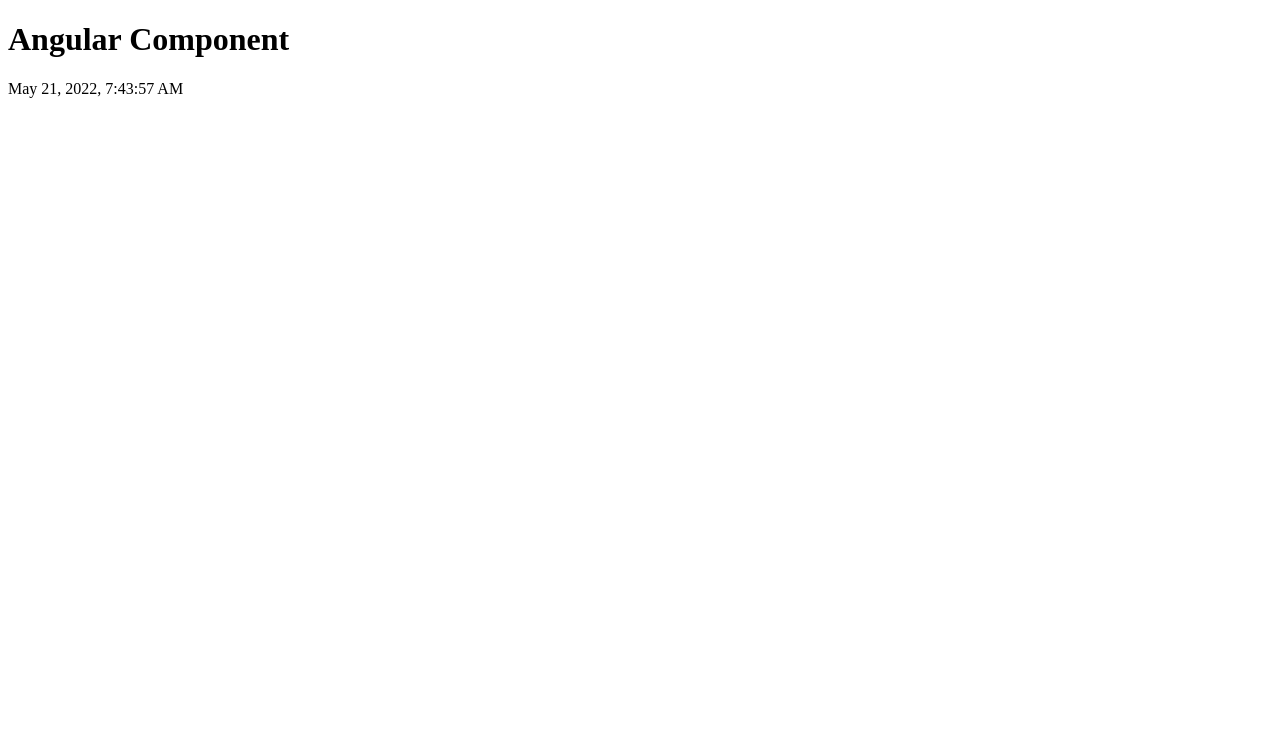
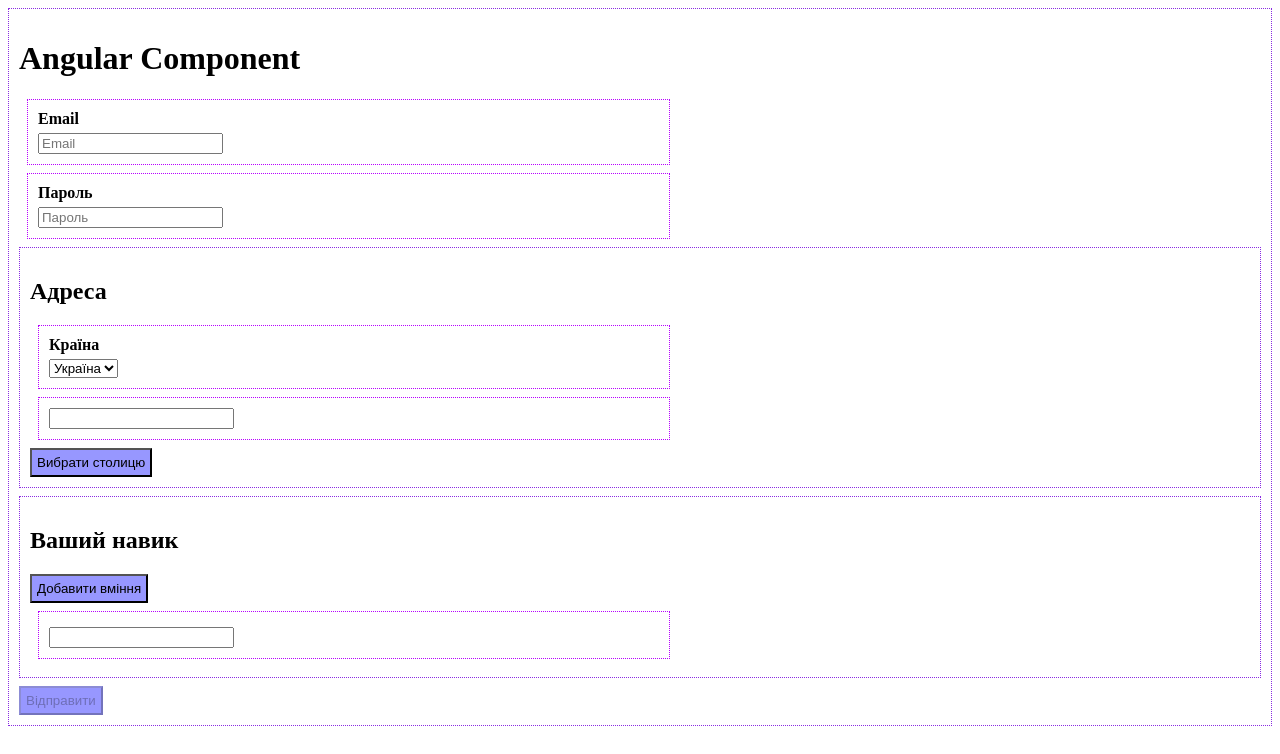
Before and after one commit to Artem78780/Angular, an Angular app: page / in a window 1280 px wide. Shown: the top 754 px of the page. Built offline with nearby package versions, Linux system fonts and the light colour scheme.

Commit message:
створення форми, контролів, валідаторів

```diff
--- a/src/app/app.component.html
+++ b/src/app/app.component.html
@@ -1,7 +1,63 @@
 <div class="container">
-  <h1>Angular Component</h1>
+  <form
+    class="card"
+    [formGroup]="form"
+    (ngSubmit)="submit()"
+    >
+    <h1>Angular Component</h1>
 
+    <div class="form-control">
+      <label>Email </label>
+      <input
+        type="text"
+        placeholder="Email"
+        formControlName="email"
+      />
+      <div class="validation"></div>
+    </div>
 
-  <p>{{ date | async | date:'medium'}}</p>
+    <div class="form-control">
+      <label>Пароль </label>
+      <input
+        type="password"
+        placeholder="Пароль"
+        formControlName="password"
+      />
+      <div class="validation"></div>
+    </div>
 
+    <div class="card">
+      <h2>Адреса</h2>
+
+      <div class="form-control">
+        <label>Країна</label>
+        <select>
+          <option value="ua">Україна</option>
+          <option value="usa">США</option>
+          <option value="en">Англія</option>
+        </select>
+      </div>
+
+      <div class="form-control">
+        <input type="text" />
+      </div>
+
+      <button class="btn" type="button">Вибрати столицю</button>
+    </div>
+
+    <div class="card">
+      <h2>Ваший навик</h2>
+      <button class="btn" type="button">Добавити вміння</button>
+      <div class="form-control">
+        <label></label>
+        <input type="text" />
+      </div>
+    </div>
+
+    <button
+      class="btn"
+      type="submit"
+      [disabled]="form.invalid"
+    >Відправити</button>
+  </form>
 </div>
--- a/src/app/app.component.ts
+++ b/src/app/app.component.ts
@@ -1,5 +1,6 @@
-import { Component, Output, EventEmitter } from '@angular/core';
-import { Observable } from 'rxjs';
+import { Component, OnInit} from '@angular/core';
+import { FormControl, FormGroup, Validators } from '@angular/forms';
+
 
 export interface Post  {
   title: string,
@@ -12,12 +13,21 @@
   templateUrl: './app.component.html',
   styleUrls: ['./app.component.css']
 })
-export class AppComponent {
+export class AppComponent implements OnInit {
+  form: FormGroup = new FormGroup({})
 
- date: Observable<Date> = new Observable(obj => {
-   setInterval(() => {
-     obj.next(new Date)
-   }, 1000)
- })
-
+  ngOnInit(): void {
+    this.form = new FormGroup({
+      email: new FormControl('', [Validators.email, Validators.required]),
+      password: new FormControl('',[Validators.required,
+      Validators.minLength(6)])
+    })
+  }
+  submit(){
+    if(this.form.valid){
+    console.log(this.form)
+    const formData = {...this.form.value}
+    console.log('Form Data:', formData)
+    }
+  }
 }
--- a/src/app/app.module.ts
+++ b/src/app/app.module.ts
@@ -1,20 +1,20 @@
 import { NgModule } from '@angular/core';
 import { BrowserModule } from '@angular/platform-browser';
 import { FormsModule } from '@angular/forms';
+import { ReactiveFormsModule } from '@angular/forms';
 
 import { AppRoutingModule } from './app-routing.module';
 import { AppComponent } from './app.component';
-import { PipesPipe } from './pipes/pipes.pipe'
 
 @NgModule({
   declarations: [
     AppComponent,
-    PipesPipe,
   ],
   imports: [
     BrowserModule,
     AppRoutingModule,
-    FormsModule
+    FormsModule,
+    ReactiveFormsModule
   ],
   providers: [],
   bootstrap: [AppComponent]
--- a/src/app/pipes/pipes.pipe.ts
+++ /dev/null
@@ -1,19 +0,0 @@
-import { Pipe, PipeTransform } from '@angular/core';
-
-import { Post } from '../app.component';
-
-@Pipe({
-  name: 'pipes'
-})
-export class PipesPipe implements PipeTransform {
-
-  transform(posts: Post[], search: string = '', field: string = 'title'): Post[] {
-    if(!search.trim()){
-      return posts
-    }
-    return posts.filter(post => {
-      return post.title.toLowerCase().includes(search.toLowerCase())
-    })
-  }
-
-}
--- a/src/styles.css
+++ b/src/styles.css
@@ -18,3 +18,12 @@
     border: 1px dotted blueviolet;
     margin: 8px 0;
 }
+.validation {
+    color: red;
+}
+label {
+    display: block;
+    font-weight: bold;
+    font-size: 16px;
+    margin-bottom: 5px;
+}
```
